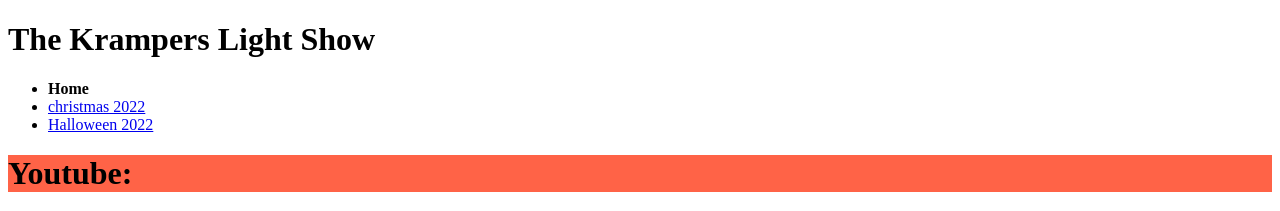
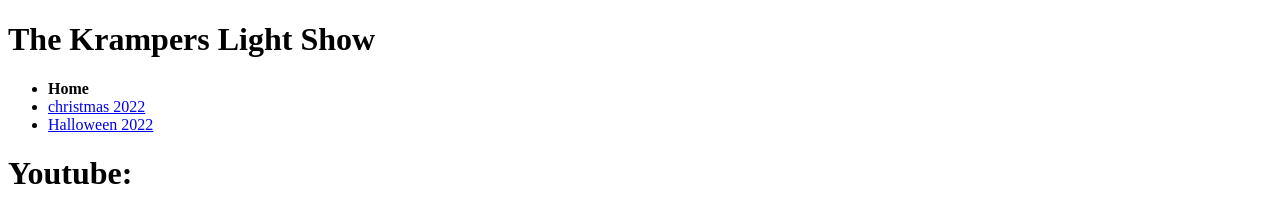
Before and after one commit to Akramer3k/Lights-Website, a plain HTML site: page Home.html in a window 1280 px wide. Shown: the top 211 px of the page. Drawn offline with Linux system fonts and the light colour scheme.

Commit message:
Update Home.html

```diff
--- a/Home.html
+++ b/Home.html
@@ -19,7 +19,7 @@
   </nav>
 <footer>
 
-<h1 style="background-color:Tomato;">Youtube:</h1>
+<h1>Youtube:</h1>
   <a href="https://www.youtube.com/channel/UCV-CdhofPPGqVfqPsbjyUAA">
     <img src="Youtube.png" alt="Youtube" style="width:42px;height:42px;">
     </a>
```
